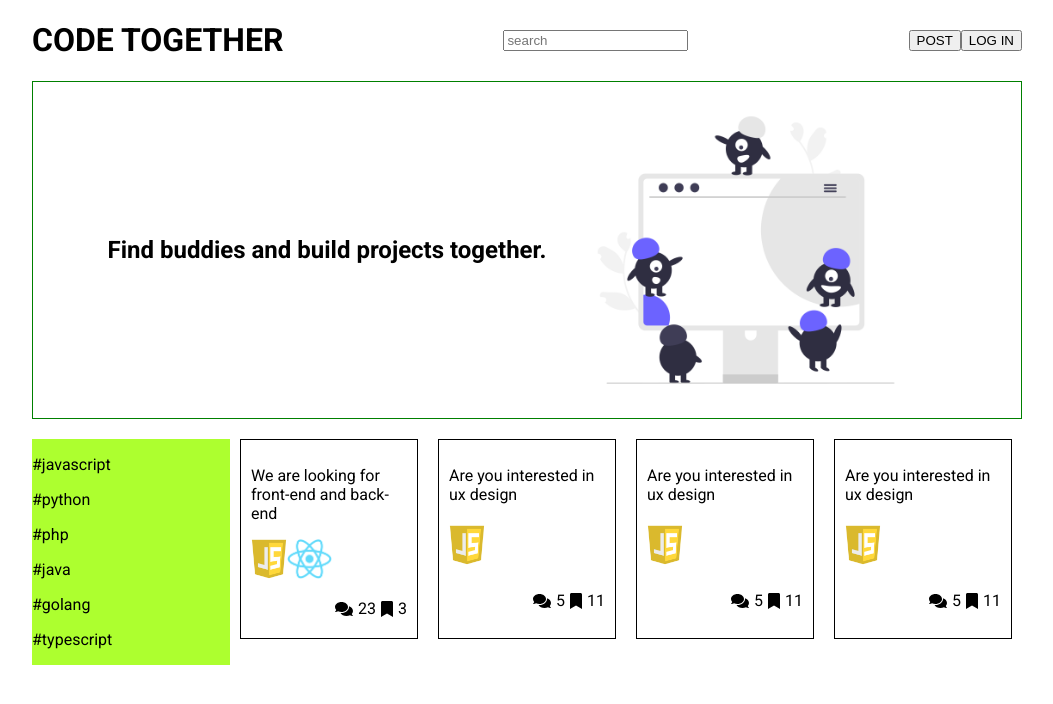
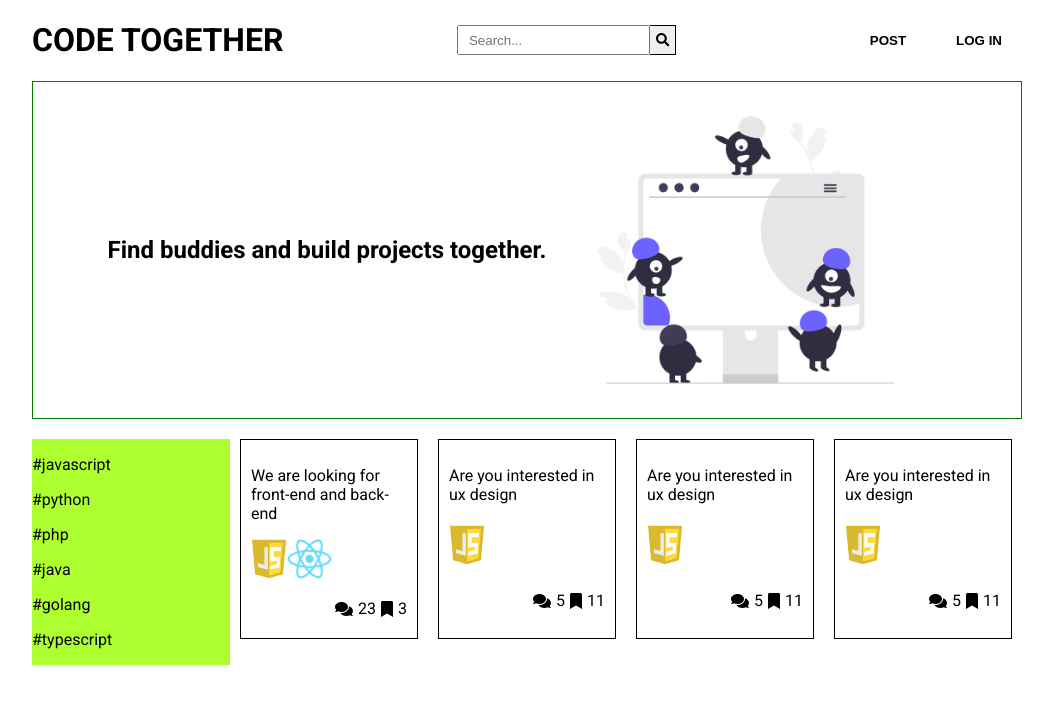
Before and after one commit to chaeahpark/code-together, a React (Create React App) app: page / in a window 1280 px wide. Shown: the top 704 px of the page, without its empty margins (113-1166 px from the left). Built offline with nearby package versions, Linux system fonts and the light colour scheme.

Commit message:
modified the layout and added button next to the search input

```diff
--- a/src/App.js
+++ b/src/App.js
@@ -1,22 +1,28 @@
-import logo from "./logo.svg";
 import "./App.css";
 
 import { FontAwesomeIcon } from "@fortawesome/react-fontawesome";
-import {
-  faBookmark,
-  faCommentDots,
-  faComments,
-} from "@fortawesome/free-solid-svg-icons";
+import { faBookmark, faComments, faSearch } from "@fortawesome/free-solid-svg-icons";
 
 function App() {
   return (
     <div className="App">
       <header className="header">
         <h1 className="header__logo">CODE TOGETHER</h1>
-        <input className="header__search" type="text" placeholder="search" />
-        <div className="header__btn">
-          <button className="header__btn--post">POST</button>
-          <button className="header__btn--login">LOG IN</button>
+        <form className="header__form" action="">
+          <input
+            className="form__search"
+            type="text"
+            placeholder="Search..."
+          />
+          <button className="form__searchBtn" type="submit"><FontAwesomeIcon icon={faSearch}/></button>
+        </form>
+        <div className="header__btns">
+          <button className="header__btn" id="header__btn--post">
+            POST
+          </button>
+          <button className="header__btn" id="header__btn--login">
+            LOG IN
+          </button>
         </div>
       </header>
 
@@ -37,18 +43,26 @@ function App() {
             <p className="tag">#golang</p>
             <p className="tag">#typescript</p>
           </div>
-          <div className="sidebar__languages">
-
-          </div>
+          <div className="sidebar__languages"></div>
         </div>
         <div className="main__contents">
           <div className="contents__groupList">
             <div className="group__card">
-              <p className="group__title">We are looking for front-end and back-end</p>
+              <p className="group__title">
+                We are looking for front-end and back-end
+              </p>
               <div className="group__langs">
                 {/* add code language */}
-                <img className="group__lang" src={require("./img/js.png")} alt="javascript" />
-                <img className="group__lang" src={require("./img/react.png")} alt="react" />
+                <img
+                  className="group__lang"
+                  src={require("./img/js.png")}
+                  alt="javascript"
+                />
+                <img
+                  className="group__lang"
+                  src={require("./img/react.png")}
+                  alt="react"
+                />
               </div>
               <div className="group__icons">
                 <div className="group__icons--comments">
@@ -65,7 +79,11 @@ function App() {
               <p className="group__title">Are you interested in ux design</p>
               <div className="group__langs">
                 {/* add code language */}
-                <img className="group__lang" src={require("./img/js.png")} alt="javascript" />
+                <img
+                  className="group__lang"
+                  src={require("./img/js.png")}
+                  alt="javascript"
+                />
               </div>
               <div className="group__icons">
                 <div className="group__icons--comments">
@@ -82,7 +100,11 @@ function App() {
               <p className="group__title">Are you interested in ux design</p>
               <div className="group__langs">
                 {/* add code language */}
-                <img className="group__lang" src={require("./img/js.png")} alt="javascript" />
+                <img
+                  className="group__lang"
+                  src={require("./img/js.png")}
+                  alt="javascript"
+                />
               </div>
               <div className="group__icons">
                 <div className="group__icons--comments">
@@ -99,7 +121,11 @@ function App() {
               <p className="group__title">Are you interested in ux design</p>
               <div className="group__langs">
                 {/* add code language */}
-                <img className="group__lang" src={require("./img/js.png")} alt="javascript" />
+                <img
+                  className="group__lang"
+                  src={require("./img/js.png")}
+                  alt="javascript"
+                />
               </div>
               <div className="group__icons">
                 <div className="group__icons--comments">
--- a/src/index.css
+++ b/src/index.css
@@ -1,3 +1,7 @@
+:root {
+  --btn-hover-color: #e1dfff;
+}
+
 body {
   margin: 0;
   font-family: -apple-system, BlinkMacSystemFont, 'Segoe UI', 'Roboto', 'Oxygen',
@@ -24,8 +28,43 @@ code {
   align-items: center;
 }
 
+.header__form {
+  height: 30px;
+  display: flex;
+  justify-content: center;
+}
+
+.form__search {
+  height: auto;
+  padding-left: 10px;
+}
+
+.form__searchBtn {
+  height: auto;
+  border: 1px solid black;
+  border-left: none;
+  cursor: pointer;
+}
+
+.header__btn {
+  text-decoration: none;
+  font-weight: bold;
+  padding: 10px 20px;
+  background-color: transparent;
+  border: none;
+  border-radius: 10px;
+}
+
+.header__btn:hover {
+  background-color: var(--btn-hover-color);
+}
+
+#header__btn--login {
+  margin-left: 10px;
+}
+
 .banner {
-border: 1px solid green;
+  border: 1px solid green;
 
   display: flex;
   flex-direction: row;
@@ -50,9 +89,7 @@ border: 1px solid green;
   margin: 20px 0;
 }
 
-.main__contents {
-
-}
+.main__contents {}
 
 .contents__groupList {
   display: flex;
@@ -87,7 +124,7 @@ border: 1px solid green;
   gap: 5px;
 }
 
-.group__icons > div {
+.group__icons>div {
   display: flex;
   flex-direction: row;
   justify-content: flex-end;
@@ -96,10 +133,6 @@ border: 1px solid green;
 }
 
 /* test */
-@media screen and (max-width: 729px) {
+@media screen and (max-width: 729px) {}
 
-}
-
-@media screen and (max-width: 480px) {
-
-}
+@media screen and (max-width: 480px) {}
```
Also changed, not shown: public/index.html (+0 -10 lines).
